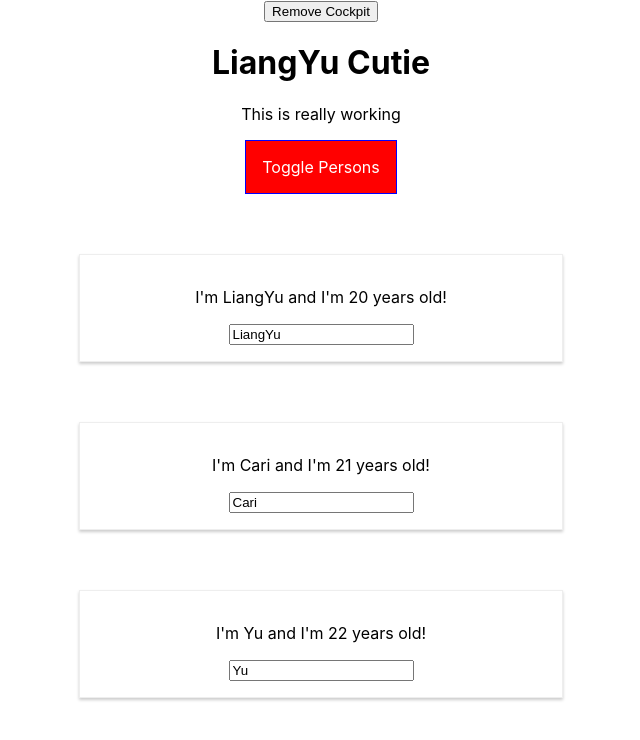
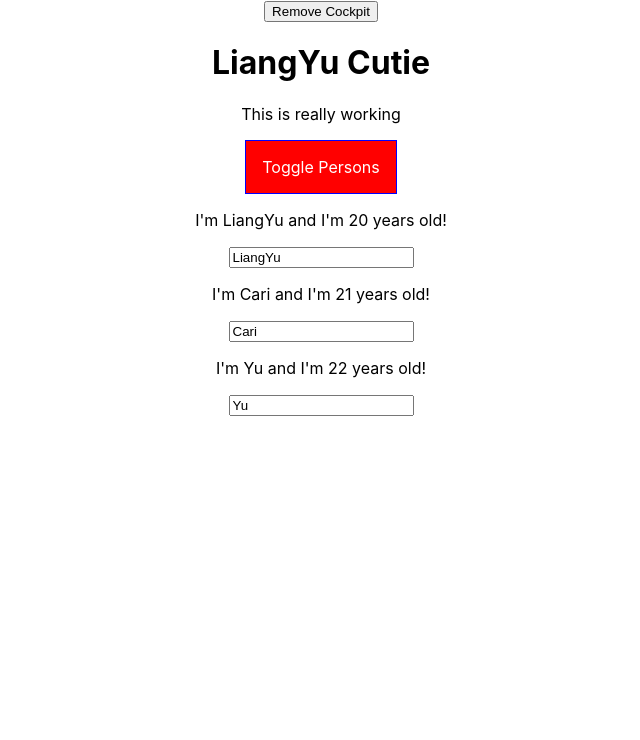
Before and after one commit to Mayvis/react-practice, a React (Create React App) app: page / in a window 1280 px wide. Both pictures are taken after a click on the button "Toggle Persons". Shown: the top 740 px of the page, without its empty margins (319-959 px from the left). Built offline with nearby package versions, Linux system fonts and the light colour scheme.

Commit message:
React Fragment
Fragment is as same as Aux compoent

```diff
--- a/src/components/Persons/Person/Person.js
+++ b/src/components/Persons/Person/Person.js
@@ -1,19 +1,20 @@
-import React, { Component } from 'react';
-import btnClasses from './Person.module.css';
+import React, { Component, Fragment } from 'react';
+// import Aux from '../../../hoc/Auxiliary';
+// import btnClasses from './Person.module.css';
 
 class Person extends Component {
   render() {
     console.log('[Person.js] rendering...');
 
-    return(
-      <div className={btnClasses.Person}>
+    return (
+      <Fragment>
         <p onClick={this.props.click}>I'm {this.props.name} and I'm {this.props.age} years old!</p>
         <p>{this.props.children}</p>
         <input
           type="text"
           value={this.props.name}
           onChange={this.props.changed}/>
-      </div>
+      </Fragment>
     );
   }
 }
--- /dev/null
+++ b/src/hoc/Auxiliary.js
@@ -0,0 +1,3 @@
+const aux = props => props.children;
+
+export default aux;
```
